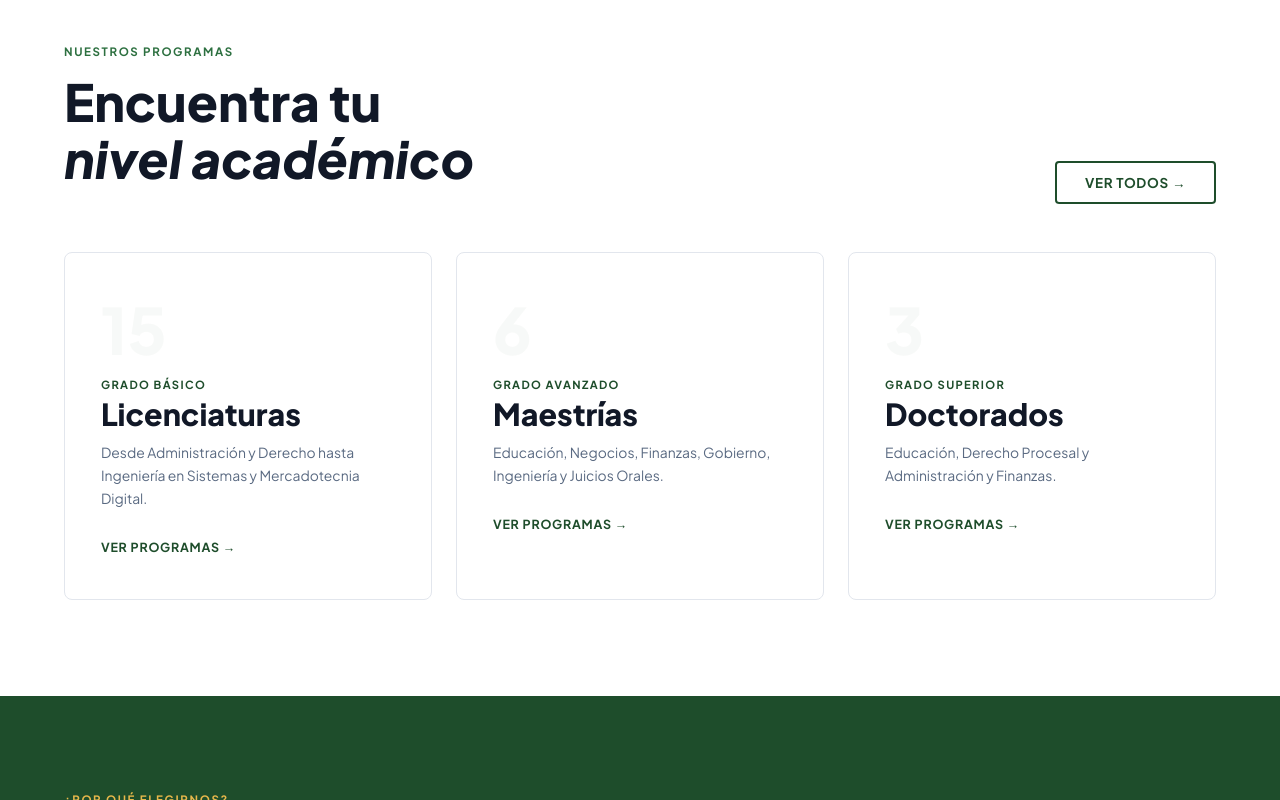
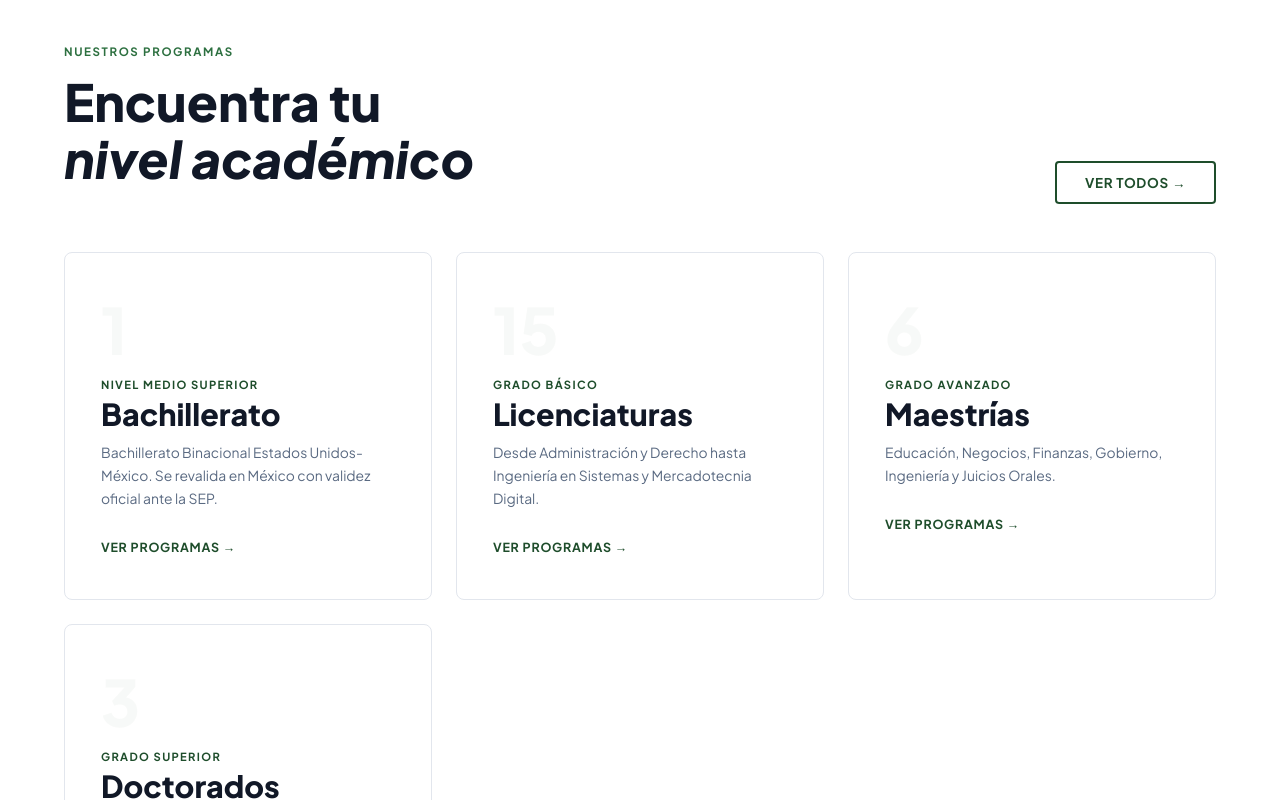
Before and after one commit to CarlosMartzCam/GestoriaEscolar, a plain HTML site: page index.html in a window 1280 px wide. Shown: the part 1576-2376 px from the top of the page. Drawn offline with Linux system fonts and the light colour scheme.

Commit message:
bachillerato en hero y programas

```diff
--- a/index.html
+++ b/index.html
@@ -233,6 +233,10 @@
     </div>
     <div class="hero-stats">
       <div class="hero-stat">
+        <span class="hero-stat-num">1</span>
+        <span class="hero-stat-label">Bachillerato Binacional</span>
+      </div>
+      <div class="hero-stat">
         <span class="hero-stat-num">15+</span>
         <span class="hero-stat-label">Licenciaturas</span>
       </div>
@@ -299,6 +303,13 @@
       <a href="servicios.html" class="btn-outline-green reveal">Ver todos →</a>
     </div>
     <div class="programas-grid">
+      <a href="servicios.html#bachillerato" class="prog-card reveal reveal-delay-1">
+        <span class="prog-card-num">1</span>
+        <p class="prog-card-level">Nivel medio superior</p>
+        <h3 class="prog-card-name">Bachillerato</h3>
+        <p class="prog-card-desc">Bachillerato Binacional Estados Unidos-México. Se revalida en México con validez oficial ante la SEP.</p>
+        <span class="prog-card-link">Ver programas →</span>
+      </a>
       <a href="servicios.html#licenciaturas" class="prog-card reveal reveal-delay-1">
         <span class="prog-card-num">15</span>
         <p class="prog-card-level">Grado básico</p>
```
